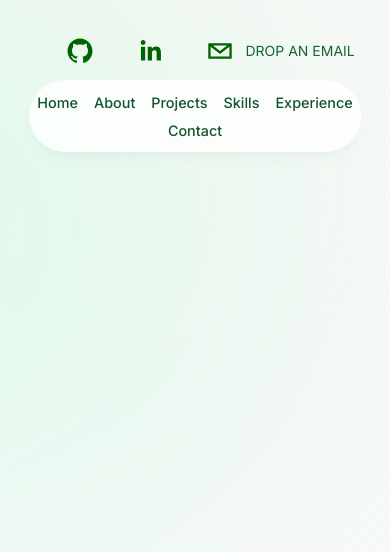
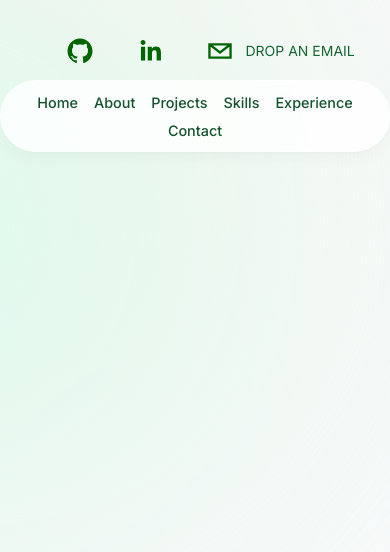
Before and after one commit to linhvnde/my-portfolio, a Next.js app: page / in a window 390 px wide. Shown: the top 552 px of the page. Built offline with nearby package versions, Linux system fonts and the light colour scheme.

Commit message:
debug: nav-background size

```diff
--- a/components/Navbar.jsx
+++ b/components/Navbar.jsx
@@ -12,7 +12,7 @@ export default function Navbar() {
   return (
     <div>
       <motion.div
-        className="nav-bg fixed top-[5rem] left-1/2  h-[4.5rem] w-[85%] border border-white border-opacity-40 bg-white bg-opacity-80 shadow-lg shadow-black/[0.03] backdrop-blur-[0.5rem] md:top-6 md:h-[3.25rem] md:w-[34rem] rounded-full dark:bg-gray-950 dark:border-black/40 dark:bg-opacity-75"
+        className="nav-bg fixed top-[5rem] left-1/2  h-[4.5rem] w-full border border-white border-opacity-40 bg-white bg-opacity-80 shadow-lg shadow-black/[0.03] backdrop-blur-[0.5rem] md:top-6 md:h-[3.25rem] md:w-[34rem] sm:w-[85%] rounded-full dark:bg-gray-950 dark:border-black/40 dark:bg-opacity-75"
         initial={{ y: -100, x: "-50%", opacity: 0 }}
         animate={{ y: 0, x: "-50%", opacity: 1 }}
         transition={{duration: 1.5}}
```
